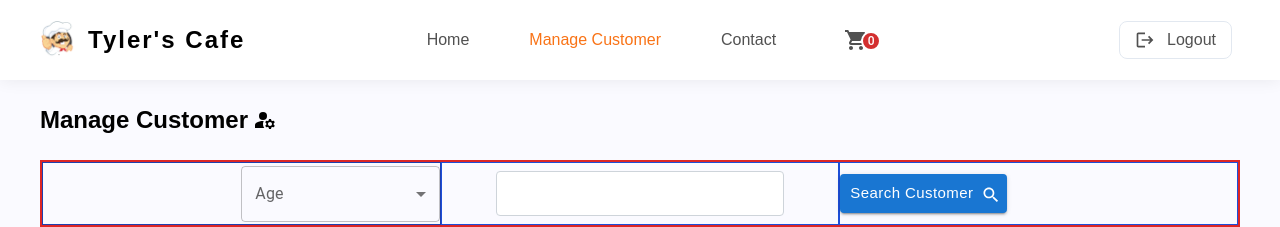
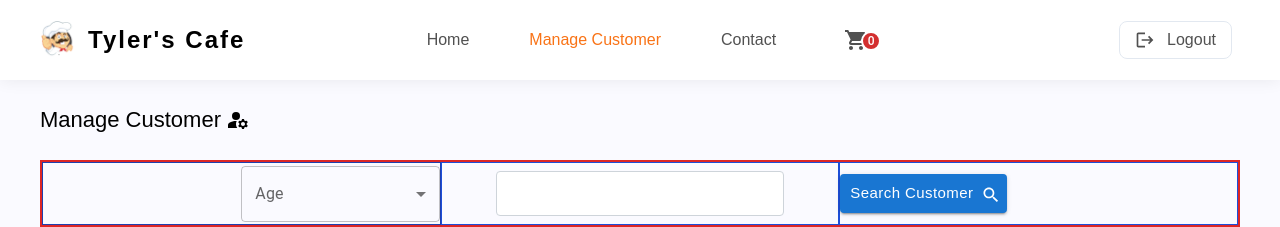
Before and after one commit to AshanSandeep06/Food-Shop-System, a React (Create React App) app in the folder frontend/: page /manage_customer in a window 1280 px wide. Shown: the top 227 px of the page. Built offline with nearby package versions, Linux system fonts and the light colour scheme.

Commit message:
Content Updated

```diff
--- a/frontend/src/pages/ManageCustomer/ManageCustomer.tsx
+++ b/frontend/src/pages/ManageCustomer/ManageCustomer.tsx
@@ -46,7 +46,7 @@ const ManageCustomer = () => {
     <section>
       <section>
         <div className="flex items-center">
-          <h1>Manage Customer</h1>
+          <h1 className="font-medium text-[22px]">Manage Customer</h1>
           <ManageAccountsIcon className="ml-[5px]" />
         </div>
       </section>
```
